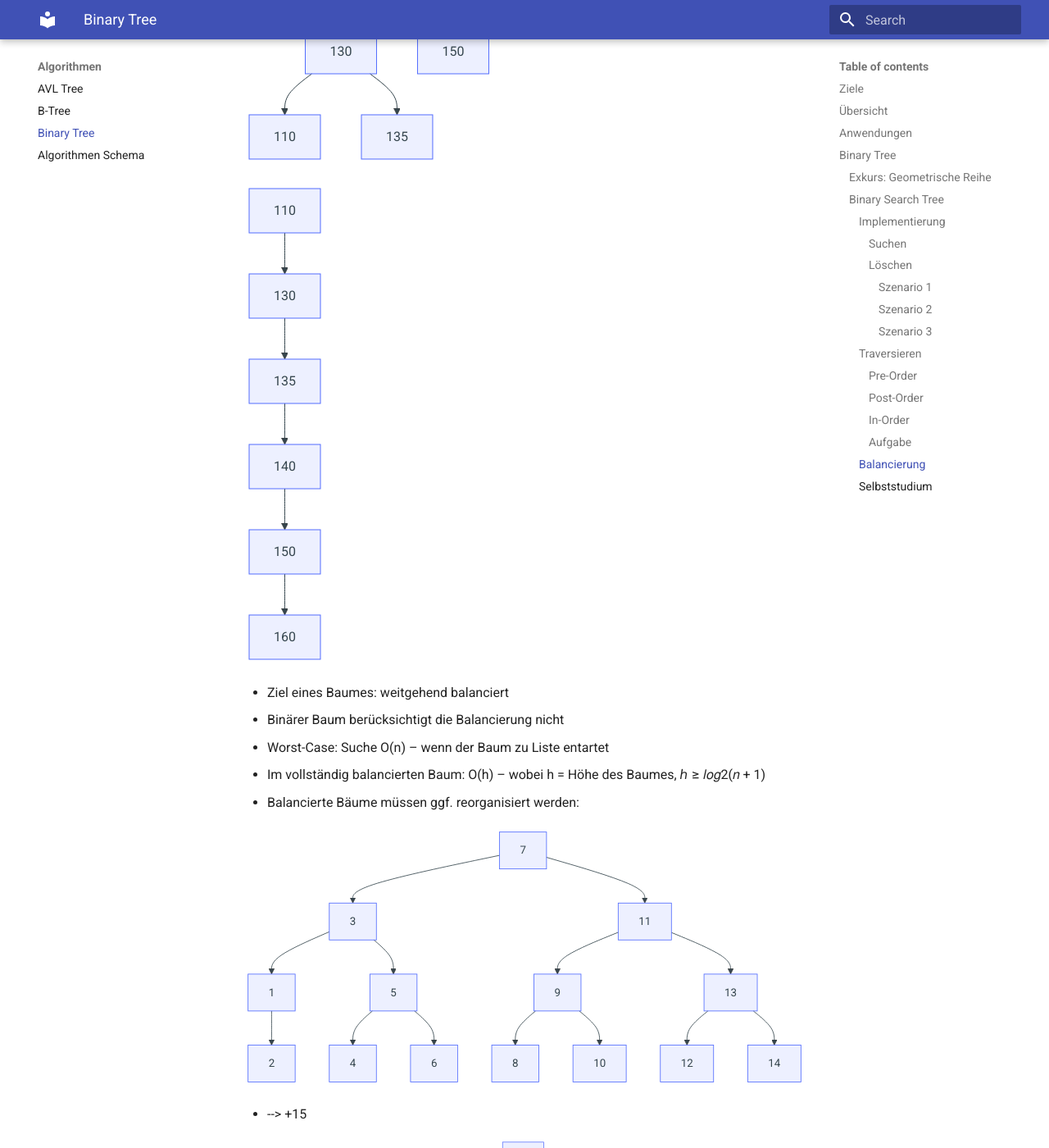
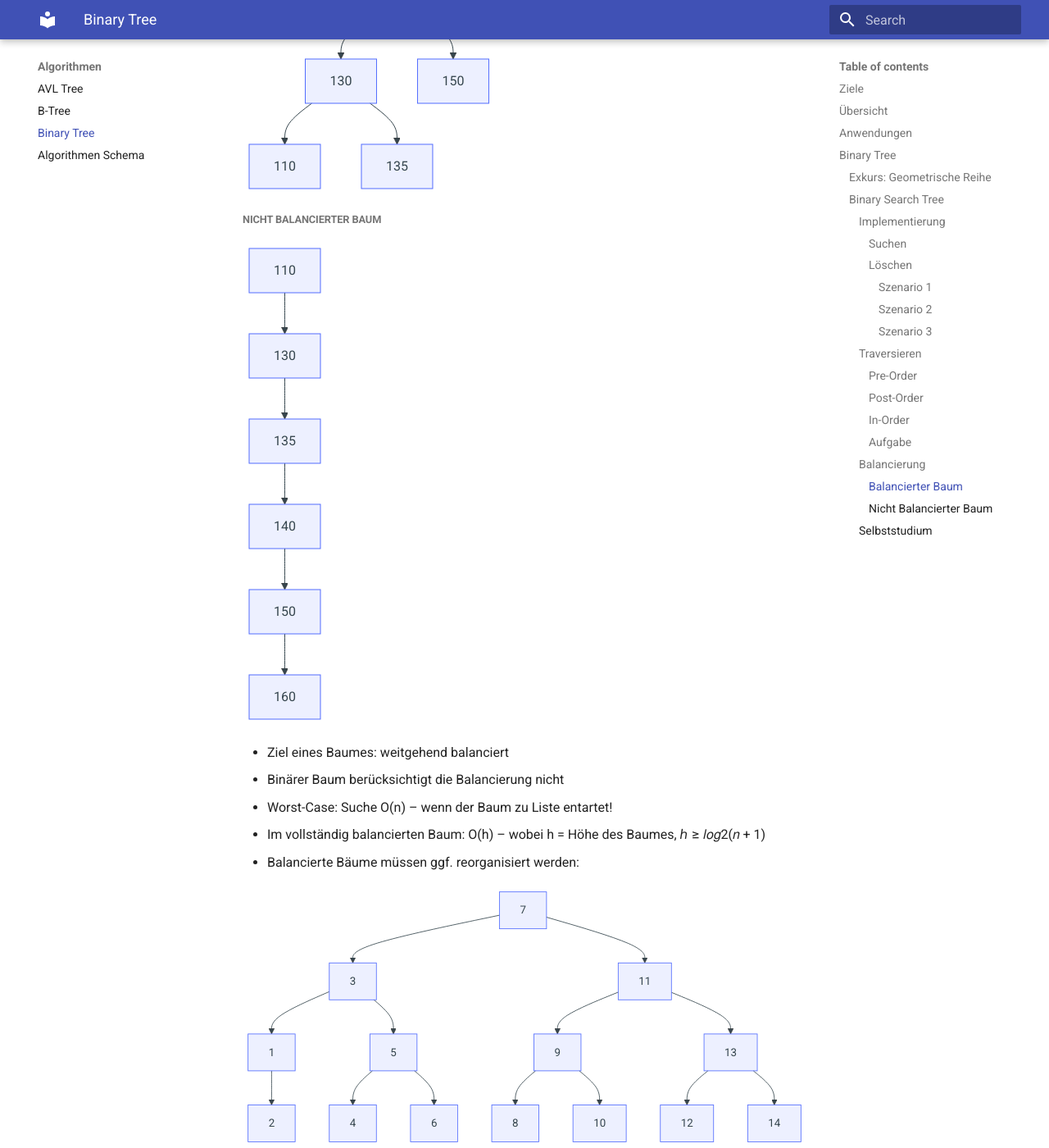
Before and after one commit to tsolenthaler/zbwAlgDs, an MkDocs documentation site: the page built from docs/algorithmen/binary-tree.md, in a window 1280 px wide and 1400 px high, scrolled down 11328 px. Shown: the whole window at 82% size. Built offline with MkDocs 1.6.1 and Material for MkDocs 9.7.7, drawn with Linux system fonts in a browser that asks for light colours; some of the changed text lies outside the part shown.

Commit message:
Add mermaid diagrams for balanced and unbalanced binary trees in documentation

````diff
--- a/docs/algorithmen/binary-tree.md
+++ b/docs/algorithmen/binary-tree.md
@@ -426,6 +426,7 @@
 110, 130, 135, 140, 150, 160
 * Was stellen Sie fest?
 
+##### Balancierter Baum
 ``` mermaid
 flowchart TD
     140 --> 130
@@ -433,7 +434,7 @@
     130 --> 110
     130 --> 135
 ```
-
+##### Nicht Balancierter Baum
 ``` mermaid
 flowchart TD
     110 --> 130 --> 135 --> 140 --> 150 --> 160
@@ -441,7 +442,7 @@
 
 * Ziel eines Baumes: weitgehend balanciert
 * Binärer Baum berücksichtigt die Balancierung nicht
-* Worst-Case: Suche O(n) – wenn der Baum zu Liste entartet
+* Worst-Case: Suche O(n) – wenn der Baum zu Liste entartet!
 * Im vollständig balancierten Baum:
     O(h) – wobei h = Höhe des Baumes, ℎ ≥ 𝑙𝑜𝑔2(𝑛 + 1)
 * Balancierte Bäume müssen ggf. reorganisiert werden:
````
Also changed, not shown: other parts of docs/algorithmen/binary-tree.md (+1 -1 lines).
